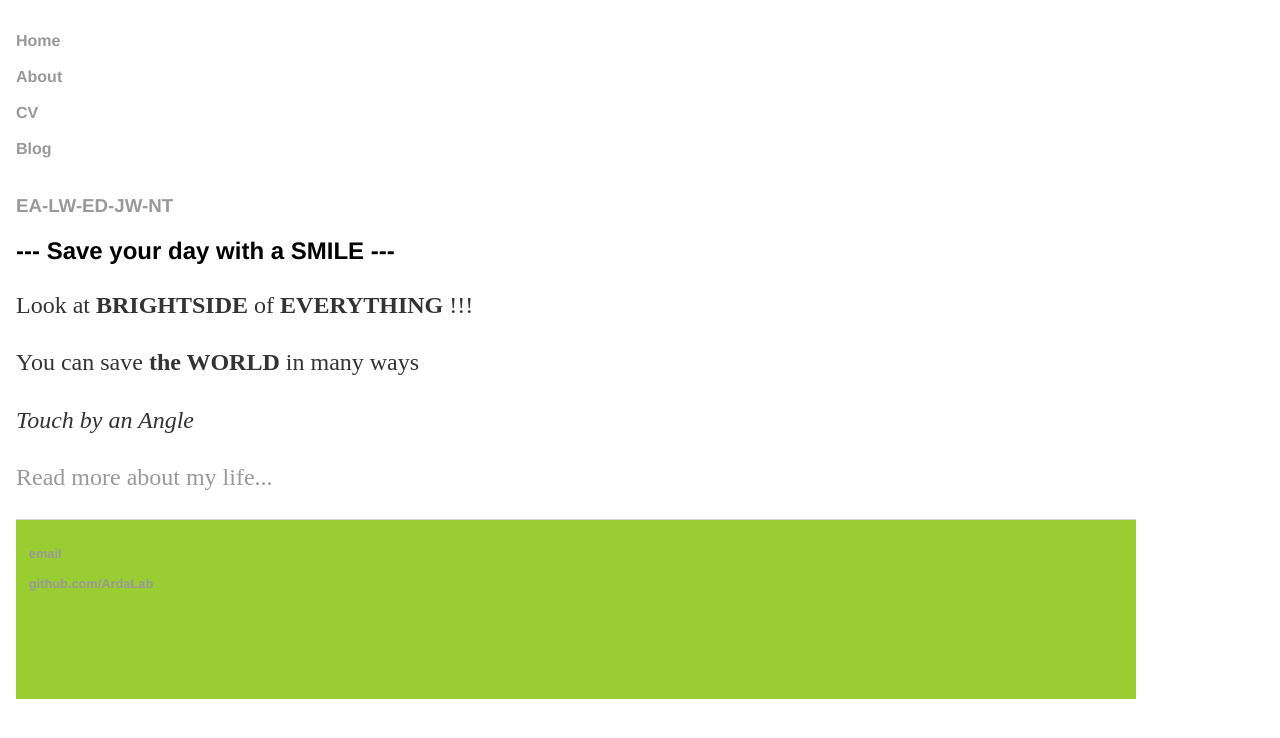
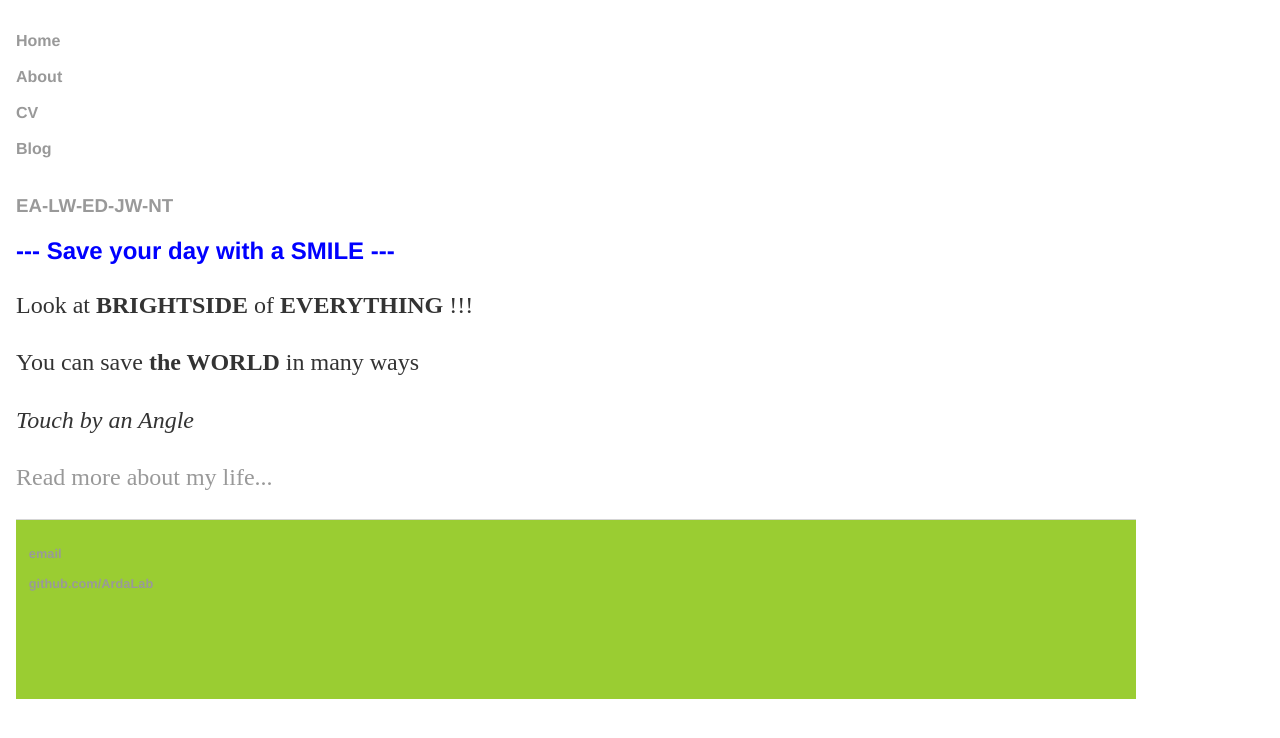
Before and after one commit to ArdaLab-DevG/ArdaLab-DevG, a Jekyll site: the page built from index.html, in a window 1280 px wide. Shown: the top 738 px of the page. Built offline with Jekyll 4.4.1, drawn with Linux system fonts in a browser that asks for light colours.

Commit message:
Update main.css

```diff
--- a/css/main.css
+++ b/css/main.css
@@ -125,12 +125,17 @@
 button:hover {
     background-color: green;
 }
-h1, h2, h3, h4 {
-    color: blue purple green;
-    font-size: 3em 2.5em 1em;
+h1, h4 {
+    color: blue;
+    font-size: 3em 1em;
     font-family:'Helvetica', 'Arial', 'Sans-Serif';
 }
 
+h2, h3 {
+    color: purple;
+    font-size: 2.5em 1.5em;
+    font-family:'Helvetica', 'Arial', 'Sans-Serif';
+}
 p {
     font-size: 1.5em;
     line-height: 1.4em;
```
